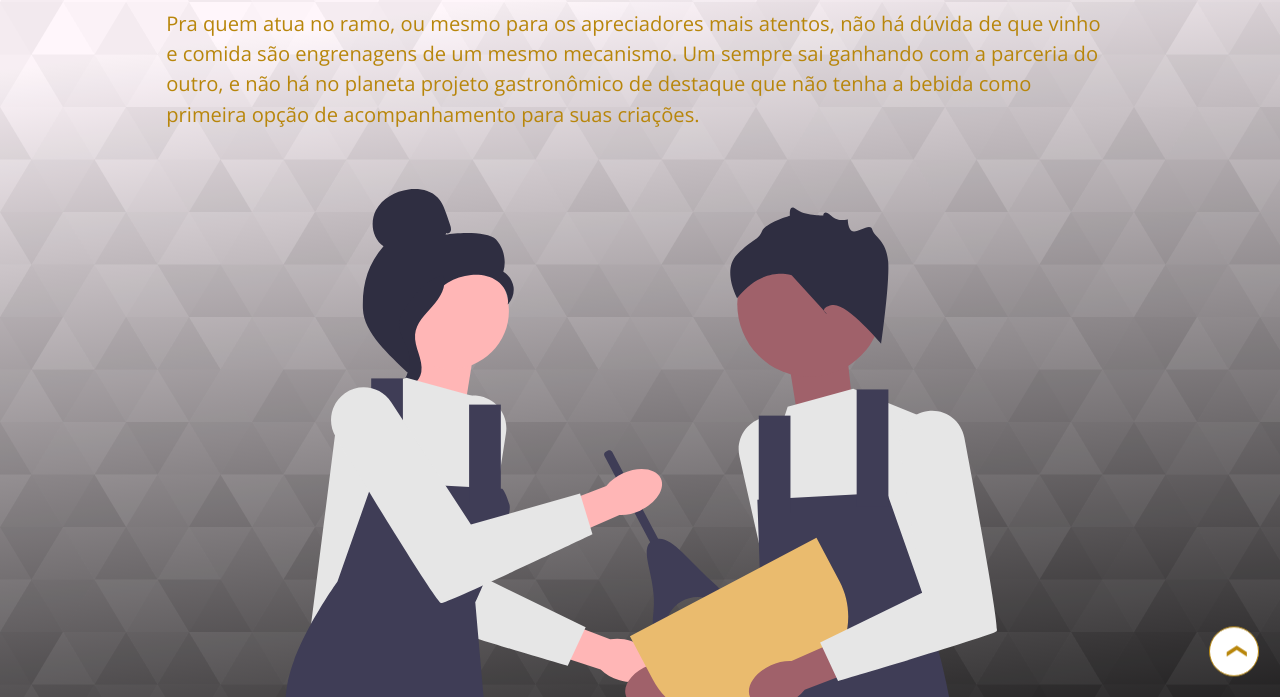
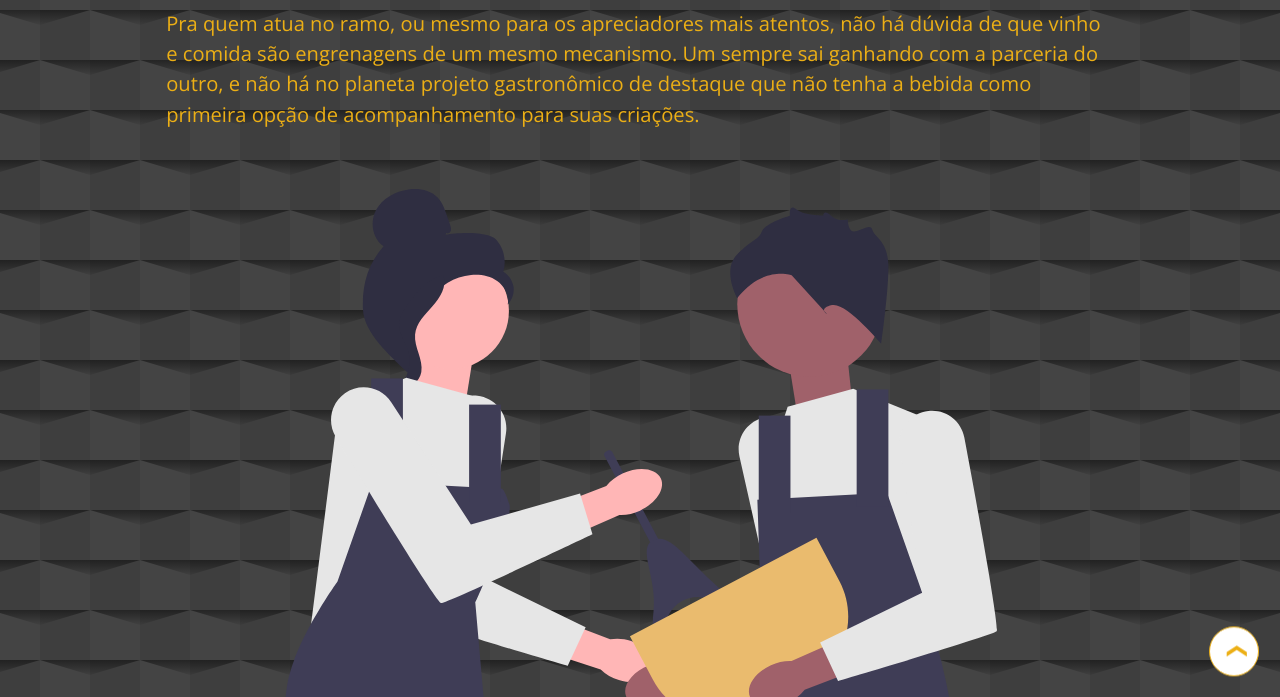
Before and after one commit to HenriqueMartins3003/landingPage, a plain HTML site: page index.html in a window 1280 px wide. Shown: the part 103-800 px from the top of the page. Drawn offline with nearby package versions, Linux system fonts and the light colour scheme.

Commit message:
commit de mudanca de background

```diff
--- a/assets/css/style.css
+++ b/assets/css/style.css
@@ -1,5 +1,5 @@
 .main-bg{
-    background-image: url('../img/main-bg2.svg');
+    background-image: url('../img/main-bg3.svg');
     background-size: auto;
     background-position: center center;
     color: var(--second-color);
--- a/assets/css/top4.css
+++ b/assets/css/top4.css
@@ -13,7 +13,7 @@
     display: flex;
     flex-flow: column wrap;
     min-height: 100vh;
-    color: rgba(240, 255, 255, 0.678);
+    color: var(--primary-color);
 
 }
 .grid-main-hadding{
--- a/assets/css/variables.css
+++ b/assets/css/variables.css
@@ -1,10 +1,13 @@
 :root{
 
     --primary-color: #daa520fa;
-    --second-color: #B8860B;
+    --second-color: #ecaf15;
     --thirdy-color: crimson;
     --white-color: rgb(255, 255, 255);
     --gap: 3rem;
     --light-gray-color: #dcdcdc;
+    --darkwhite-color: rgb(255, 255, 204)
 
 }
+
+/*  */
```
Also changed, not shown: assets/img/main-bg3.svg (added), 1 other file.
